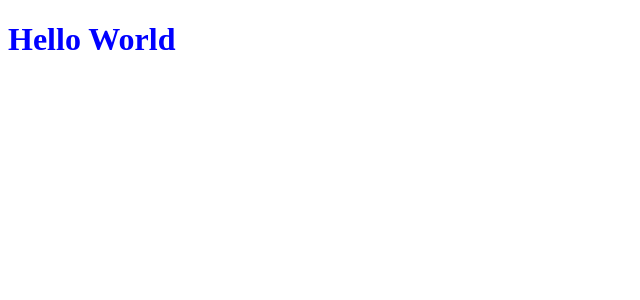
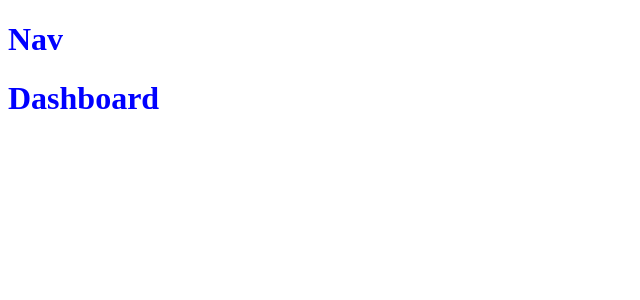
Before and after one commit to sali73/react_frontend_rubyonrails_usernote_app, a React app: page /dashboard in a window 1280 px wide. Shown: the top 300 px of the page, without its empty margins (0-640 px from the left). Built offline with nearby package versions, Linux system fonts and the light colour scheme.

Commit message:
create pages and nav

```diff
--- a/package.json
+++ b/package.json
@@ -29,9 +29,11 @@
     "webpack-dev-server": "^3.11.0"
   },
   "dependencies": {
+    "@types/react-router-dom": "^5.1.6",
     "cross-env": "^7.0.2",
     "react": "^16.13.1",
     "react-dom": "^16.13.1",
-    "react-router": "^5.2.0"
+    "react-router": "^5.2.0",
+    "react-router-dom": "^5.2.0"
   }
 }
--- a/src/AppState.jsx
+++ b/src/AppState.jsx
@@ -1,4 +1,4 @@
-import React, { useReducer } from 'react'
+import React, { useContext, useReducer } from 'react'
 
 ///////////////////
 // initial state
--- a/src/components/App.js
+++ b/src/components/App.js
@@ -1,5 +1,21 @@
 import React from "react";
+import {Switch, Route} from 'react-router-dom'
+import Nav from './Nav.jsx'
+import Home from '../pages/Home.jsx'
+import Auth from '../pages/Auth.jsx'
+import Dashboard from '../pages/Dashboard.jsx'
+
 
 export const App = (props) => {
-  return <h1>Hello World</h1>;
+  return <>
+  <Nav />
+    <Switch>
+      <Route exact path='/' component={Home} />
+      <Route path='/auth/:form' component={Auth} />
+      <Route path='/dashboard' component={Dashboard} />
+    </Switch>
+
+
+
+  </>;
 };
--- /dev/null
+++ b/src/components/Nav.jsx
@@ -0,0 +1,7 @@
+import React from 'react'
+
+const Nav= (props)=>{
+    return <h1>Nav</h1>
+}
+
+export default Nav
--- a/src/index.jsx
+++ b/src/index.jsx
@@ -3,7 +3,7 @@ import ReactDom from "react-dom";
 import "./styles.css";
 import {App} from "./components/App"
 import {BrowserRouter as Router} from 'react-router-dom';
-import {AppState} from './AppState'
+import {AppState} from './AppState.jsx'
 
 ReactDom.render(
     <AppState>
--- /dev/null
+++ b/src/pages/Auth.jsx
@@ -0,0 +1,7 @@
+import React from 'react'
+
+const Auth= (props)=>{
+    return <h1>Auth</h1>
+}
+
+export default Auth
--- /dev/null
+++ b/src/pages/Dashboard.jsx
@@ -0,0 +1,7 @@
+import React from 'react'
+
+const Dashboard = (props)=>{
+    return <h1>Dashboard</h1>
+}
+
+export default Dashboard
--- /dev/null
+++ b/src/pages/Home.jsx
@@ -0,0 +1,7 @@
+import React from 'react'
+
+const Home = (props)=>{
+    return <h1>Home</h1>
+}
+
+export default Home
```
Also changed, not shown: 1 other file (tests, documents, lock files or other folders).
